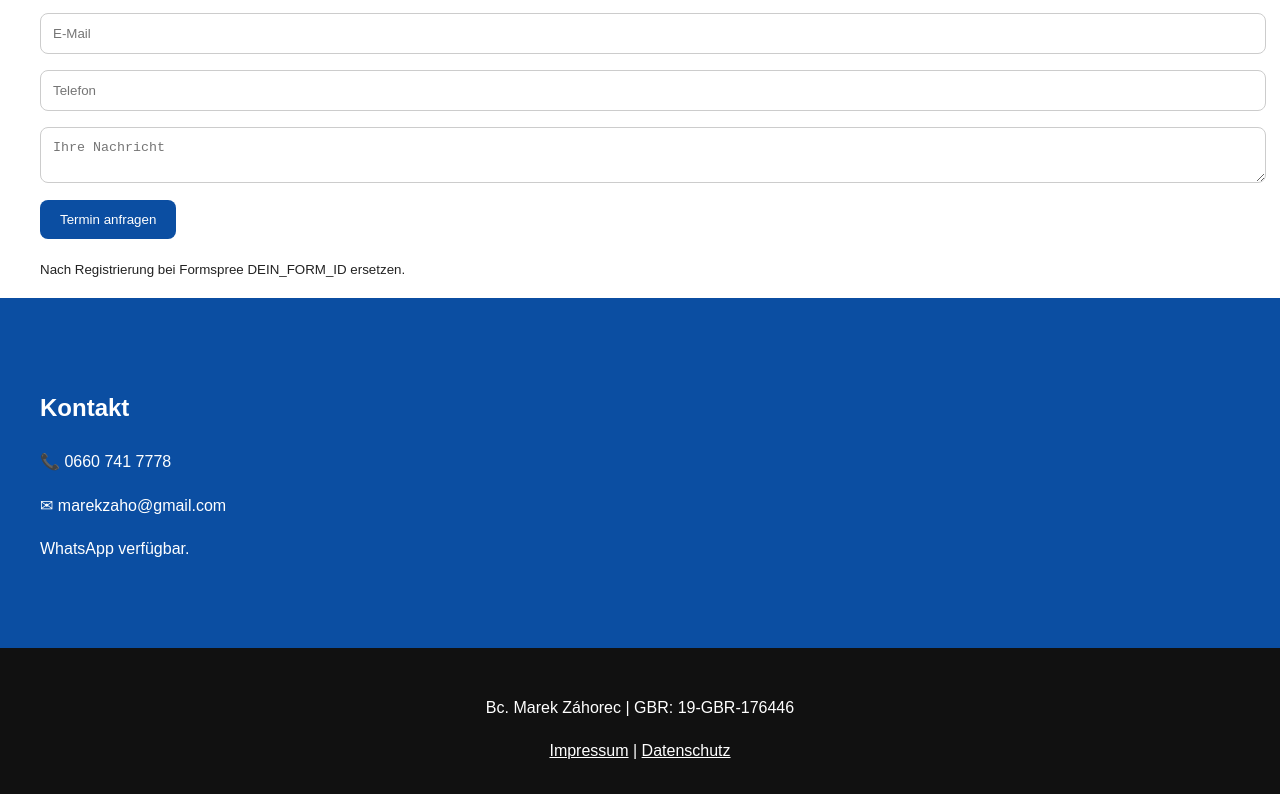
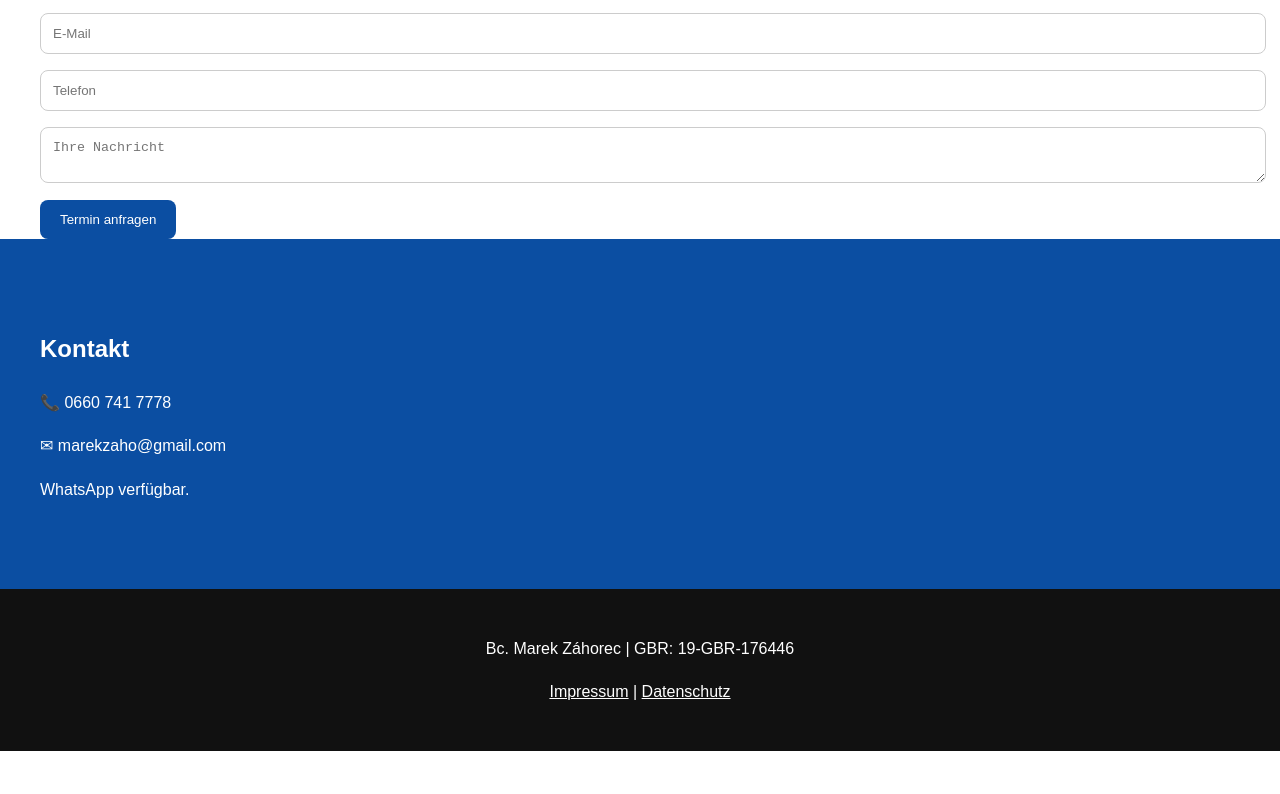
Before and after one commit to hoppus21/physiomarek, a plain HTML site: page index.html in a window 1280 px wide. Shown: the part 2043-2837 px from the top of the page. After the commit the page ends 2794 px from the top, so only its background shows below. Drawn offline with Linux system fonts and the light colour scheme.

Commit message:
Remove placeholder text for Formspree registration

```diff
--- a/index.html
+++ b/index.html
@@ -82,7 +82,6 @@ Diese Website verwendet technisch notwendige Cookies.
 <textarea name="message" placeholder="Ihre Nachricht"></textarea>
 <button type="submit">Termin anfragen</button>
 </form>
-<p><small>Nach Registrierung bei Formspree DEIN_FORM_ID ersetzen.</small></p>
 </section>
 
 <section id="kontakt" class="contact">
```
